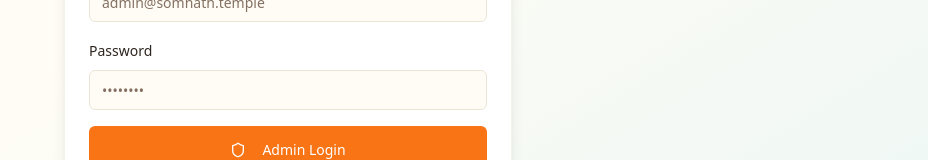
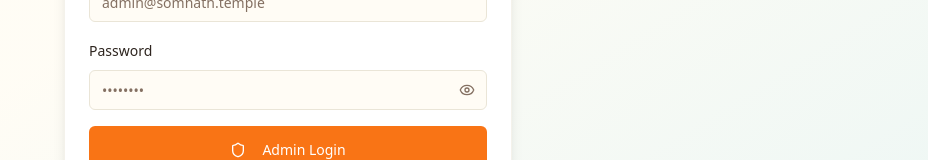
Before and after one commit to avi4rag/Temple-Management, a React (Vite) app: page /admin/login in a window 1280 px wide. Shown: the part 490-650 px from the top of the page, without its empty margins (352-1280 px from the left). Built offline with nearby package versions, Linux system fonts and the light colour scheme; no server answers.

Commit message:
feat(auth): add password visibility toggle and lockout error handling in AdminLogin

```diff
--- a/src/pages/AdminLogin.jsx
+++ b/src/pages/AdminLogin.jsx
@@ -18,13 +18,14 @@ import {
 } from "@/components/ui/dialog";
 import { Label } from "@/components/ui/label";
 import { Alert, AlertDescription } from "@/components/ui/alert";
-import { Loader2, Shield, Users } from "lucide-react";
+import { Loader2, Shield, Users, Eye, EyeOff, AlertTriangle } from "lucide-react";
 import { authService } from "@/services/authService";
 import { useToast } from "@/hooks/use-toast";
 
 const AdminLogin = () => {
   const [email, setEmail] = useState("");
   const [password, setPassword] = useState("");
+  const [showPassword, setShowPassword] = useState(false);
   const [loading, setLoading] = useState(false);
   const [error, setError] = useState("");
   const [showUserModal, setShowUserModal] = useState(false);
@@ -107,19 +108,41 @@ const AdminLogin = () => {
               </div>
               <div className="space-y-2">
                 <Label htmlFor="password">Password</Label>
+                <div className="relative">
                   <Input
                     id="password"
-                  type="password"
+                    type={showPassword ? "text" : "password"}
                     placeholder="••••••••"
                     value={password}
                     onChange={(e) => setPassword(e.target.value)}
+                    autoComplete="current-password"
+                    className="pr-10"
                     required
                   />
+                  <button
+                    type="button"
+                    onClick={() => setShowPassword((prev) => !prev)}
+                    className="absolute right-3 top-1/2 -translate-y-1/2 text-muted-foreground hover:text-foreground focus:outline-none"
+                    aria-label={showPassword ? "Hide password" : "Show password"}
+                  >
+                    {showPassword ? (
+                      <EyeOff className="w-4 h-4" />
+                    ) : (
+                      <Eye className="w-4 h-4" />
+                    )}
+                  </button>
+                </div>
               </div>
 
               {error && (
-                <Alert variant="destructive">
-                  <AlertDescription>{error}</AlertDescription>
+                <Alert
+                  variant={error.toLowerCase().includes("locked") ? "destructive" : "destructive"}
+                  className={error.toLowerCase().includes("locked") ? "border-amber-500 bg-amber-50 text-amber-900" : ""}
+                >
+                  {error.toLowerCase().includes("locked") && (
+                    <AlertTriangle className="w-4 h-4 text-amber-600 mr-2 inline" />
+                  )}
+                  <AlertDescription className="inline">{error}</AlertDescription>
                 </Alert>
               )}
 
```
Lines whose indentation alone changed are shown as unchanged.
